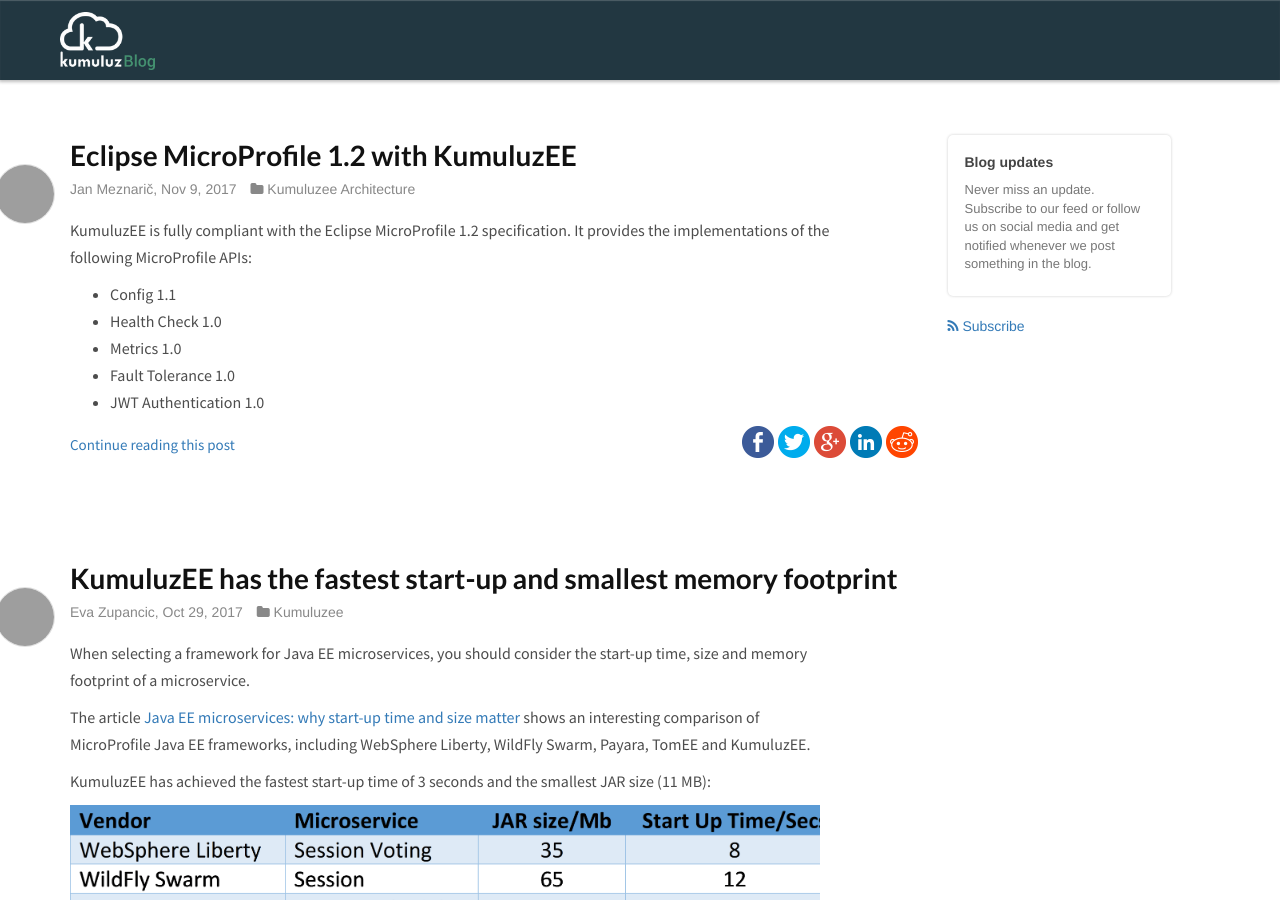
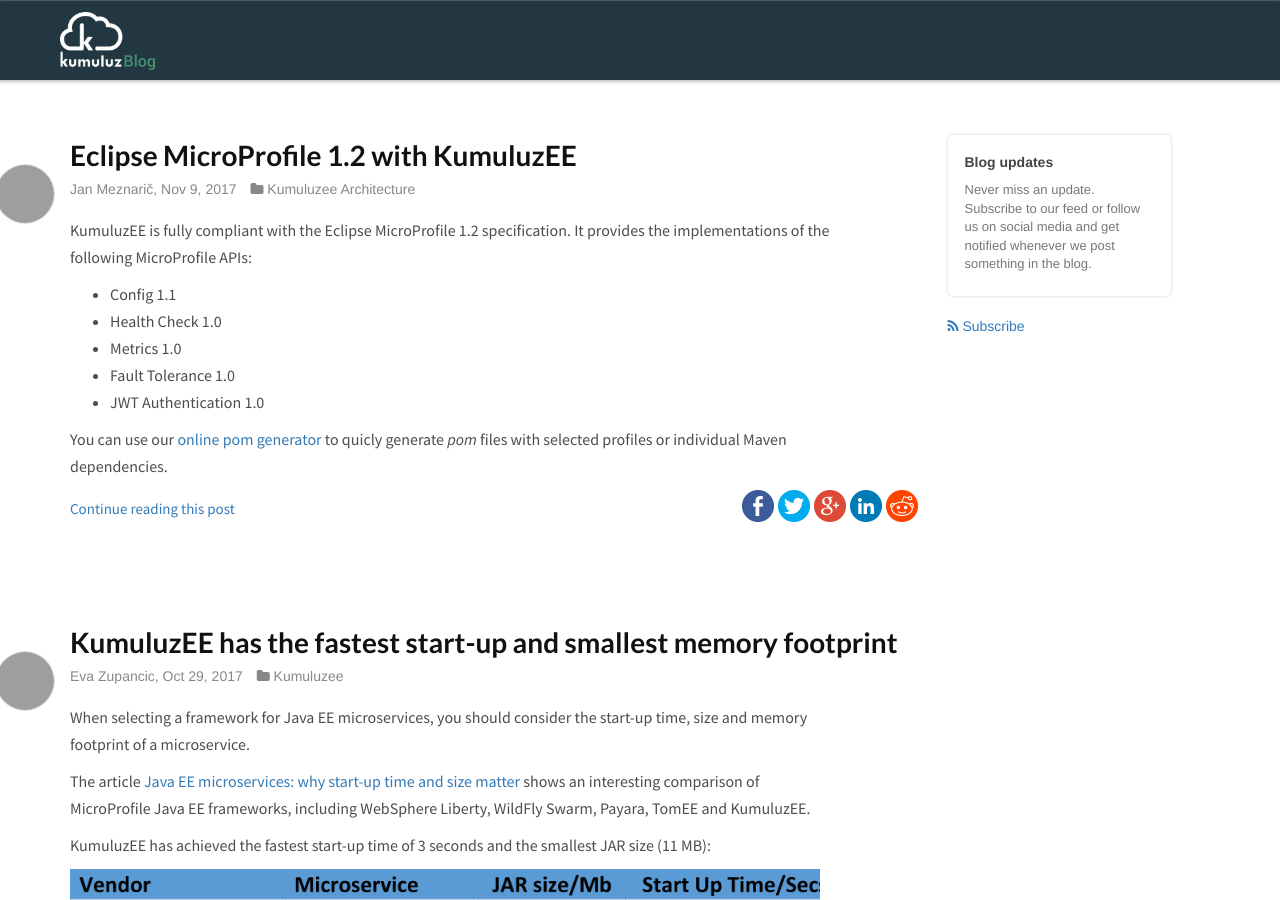
Before and after one commit to kumuluz/blog.sunesis.si, a Jekyll site: the page built from index.html, in a window 1280 px wide and 900 px high. Built offline with Jekyll 4.4.1, drawn with Linux system fonts in a browser that asks for light colours; grey boxes are pictures that could not be loaded.

Commit message:
Update 2017-11-09-MicroProfile-12-with-KumuluzEE-MicroProfile.markdown

```diff
--- a/_posts/2017-11-09-MicroProfile-12-with-KumuluzEE-MicroProfile.markdown
+++ b/_posts/2017-11-09-MicroProfile-12-with-KumuluzEE-MicroProfile.markdown
@@ -15,6 +15,9 @@
 - Fault Tolerance 1.0
 - JWT Authentication 1.0
 
+You can use our [online pom generator](https://ee.kumuluz.com/generator/) to quicly generate *pom* files with selected
+profiles or individual Maven dependencies.
+
 <!--more-->
 
 All the KumuluzEE components and extensions, which are mandatory for the compliance with the MicroProfile 1.2
```
Also changed, not shown: other parts of _posts/2017-11-09-MicroProfile-12-with-KumuluzEE-MicroProfile.markdown (+0 -3 lines).
